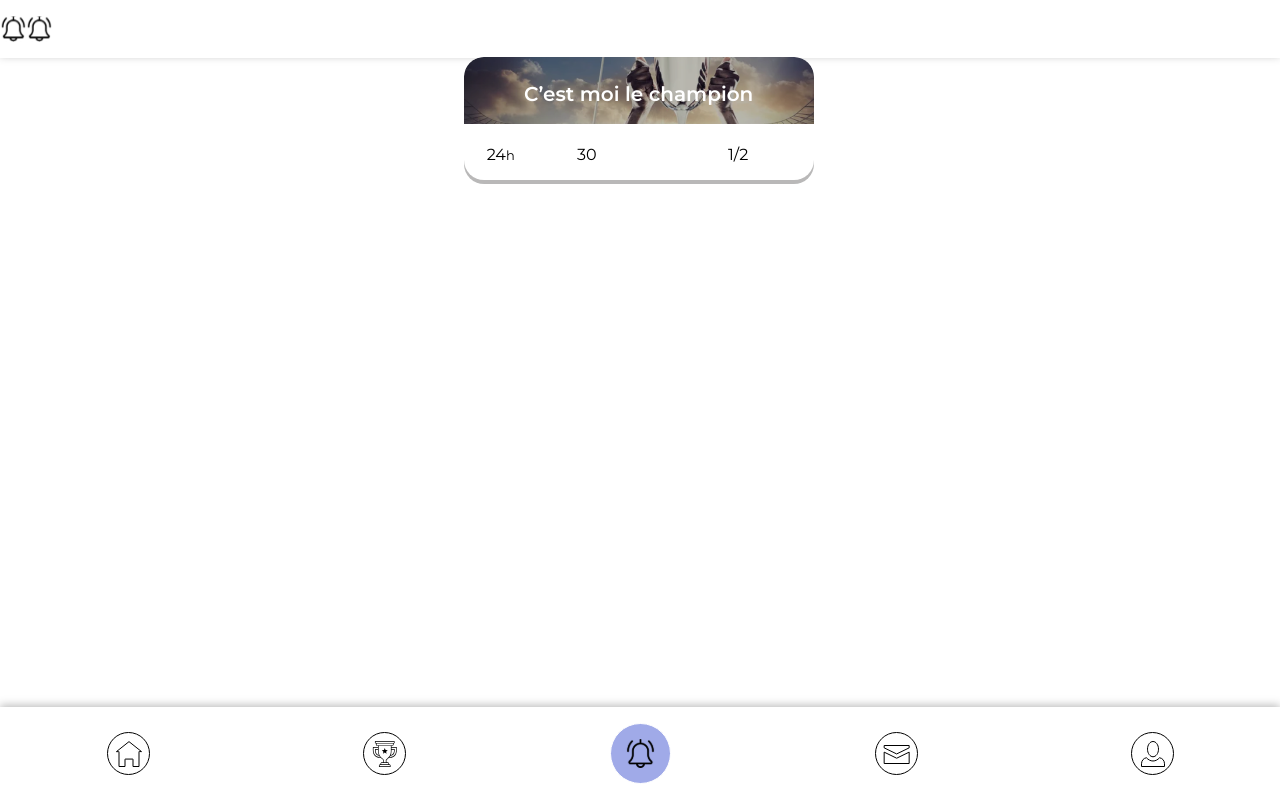
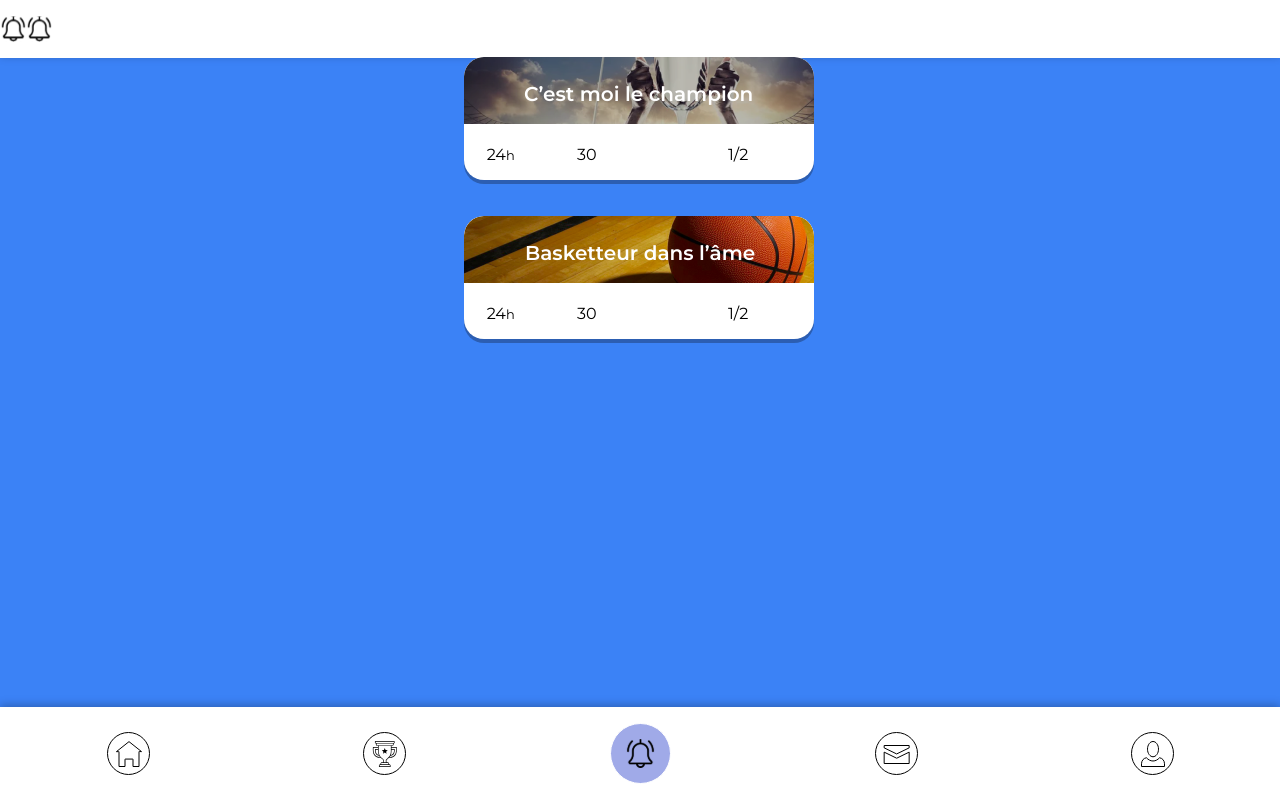
Before and after one commit to Kiruake/ProjetFF, a Vue app: page /Defis in a window 1280 px wide. Built offline with nearby package versions, Linux system fonts and the light colour scheme.

Commit message:
création card defis 2 + couleur body

```diff
--- a/src/assets/css/style.css
+++ b/src/assets/css/style.css
@@ -20,3 +20,7 @@ h1 {
 h2 {
   @apply text-4xl;
 }
+
+body {
+@apply bg-blue-500;
+}
--- /dev/null
+++ b/src/components/CardDefis2.vue
@@ -0,0 +1,23 @@
+<template>
+    <div class="w-[350px] h-[127px] relative">
+  <div
+    class="w-[350px] h-[123px] absolute left-[-1px] top-[3px] rounded-[20px] bg-[#050000]/[0.28]"
+  ></div>
+  <div class="w-[350px] h-[123px] absolute left-[-1px] top-[-1px] rounded-[20px] bg-white"></div>
+  <img
+    src="../images/Imagedefis2.png"
+    class="w-[350px] h-[67px] absolute left-[-1px] top-[-1px] rounded-tl-[20px] rounded-tr-[20px] object-cover"
+  />
+  <p class="absolute left-[60px] top-[22px] text-xl font-semibold text-center text-white">
+    Basketteur dans l’âme
+  </p>
+  <p class="w-[21px] absolute left-[263px] top-[85px] text-base text-left text-black">1/2</p>
+  <p class="w-[33.37px] absolute left-[19px] top-[85px] text-center text-black">
+    <span class="w-[33.37px] text-base text-center text-black">24</span
+    ><span class="w-[33.37px] text-[13px] text-center text-black">h</span>
+  </p>
+  <p class="w-5 absolute left-28 top-[85px] text-base text-left text-black">30</p>
+
+</div>
+
+</template>
--- a/src/pages/Defis.vue
+++ b/src/pages/Defis.vue
@@ -1,12 +1,15 @@
 <script setup lang="ts">
 import { RouterLink, RouterView } from 'vue-router'
 import CardDefis from '@/components/CardDefis.vue';
+import CardDefis2 from '@/components/CardDefis2.vue';
 import BoutonSwitch from '@/components/BoutonSwitch.vue';
 </script>
 
 <template>
-    <div class=" flex justify-center">
+    <div class=" flex flex-col justify-center items-center gap-8">
        <CardDefis/>
+       <CardDefis2/>
     </div>
+
 <RouterView/>
 </template>
--- a/tailwind.config.js
+++ b/tailwind.config.js
@@ -2,8 +2,6 @@
 module.exports = {
   content: ['./index.html', './src/**/*.{vue,js,ts,jsx,tsx}'],
   theme: {
-
-
 
     fontFamily: {
     sans: ['Montserrat', 'sans-serif'],
```
Also changed, not shown: src/images/Imagedefis2.png (added).
